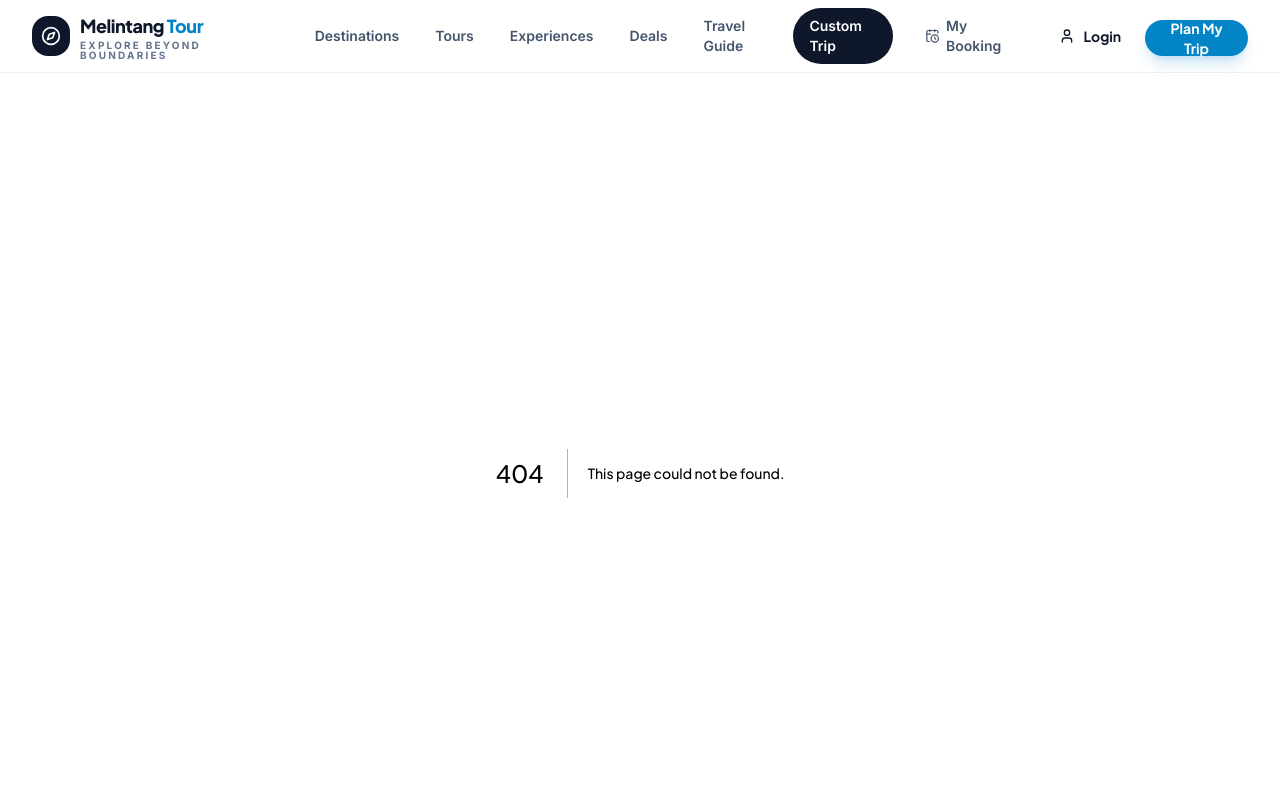
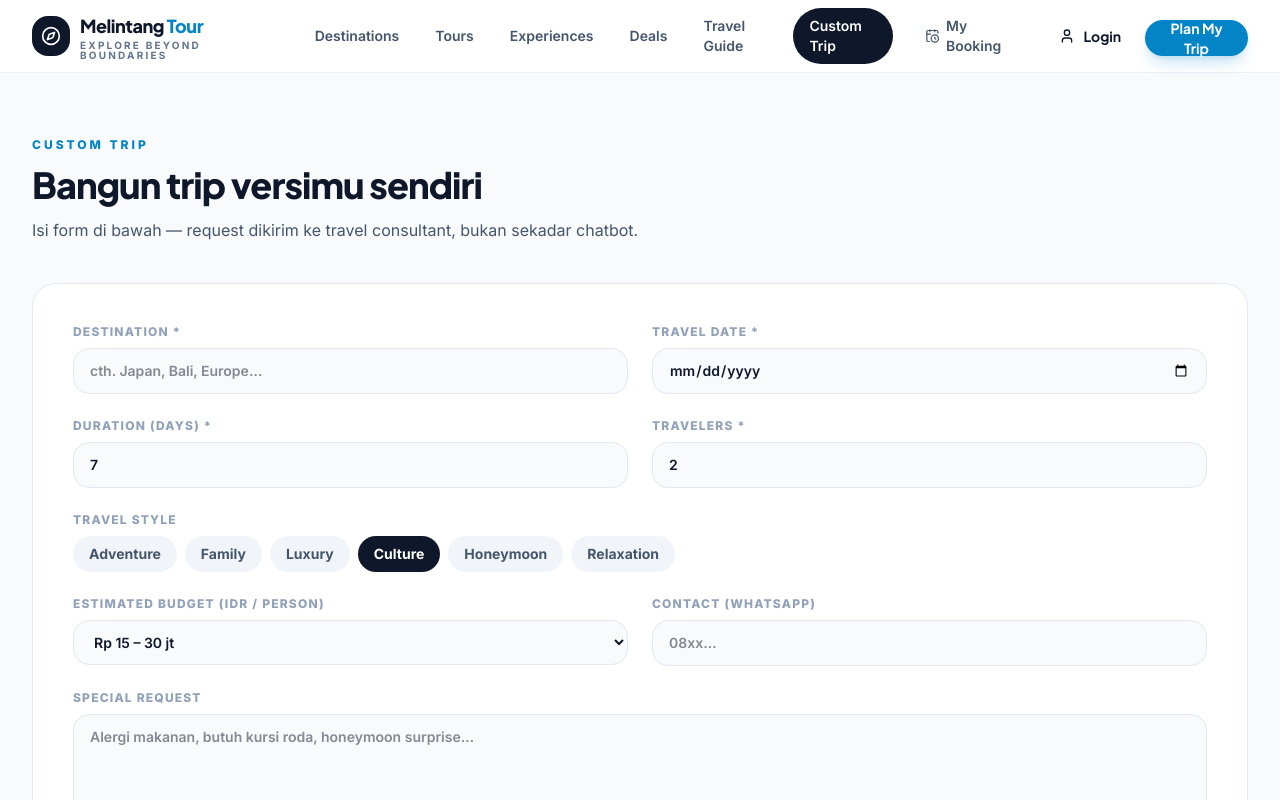
Before and after one commit to kevinefendy/Melintang-Tour, a Next.js app: page /custom-trip in a window 1280 px wide. Before the commit this address had no page. Shown: the top 800 px of the page. Built offline with nearby package versions, Linux system fonts and the light colour scheme.

Commit message:
feat(fe-custom-trip): request form + travel styles + success state

```diff
--- /dev/null
+++ b/src/app/custom-trip/custom-trip-client.tsx
@@ -0,0 +1,92 @@
+"use client";
+
+import { useState } from "react";
+import { CheckCircle2, Compass } from "lucide-react";
+import { Button, SectionHeading } from "@/components/ui";
+
+const styles = ["Adventure", "Family", "Luxury", "Culture", "Honeymoon", "Relaxation"];
+
+export default function CustomTripClient() {
+  const [sent, setSent] = useState(false);
+  const [picked, setPicked] = useState<string[]>(["Culture"]);
+
+  const toggle = (s: string) =>
+    setPicked((p) => (p.includes(s) ? p.filter((x) => x !== s) : [...p, s]));
+
+  if (sent) {
+    return (
+      <main className="container-shell py-16">
+        <div className="mx-auto max-w-xl rounded-3xl border border-emerald-200 bg-emerald-50 p-10 text-center">
+          <CheckCircle2 className="mx-auto h-12 w-12 text-emerald-600" />
+          <h1 className="mt-4 font-heading text-2xl font-extrabold text-navy">Request terkirim!</h1>
+          <p className="mt-2 text-slate-600">
+            Travel consultant kami akan menghubungimu maks. 1×24 jam dengan itinerary awal + estimasi harga.
+          </p>
+          <p className="mt-3 text-xs font-bold uppercase tracking-widest text-slate-400">Request ID: CT-2026-004821</p>
+        </div>
+      </main>
+    );
+  }
+
+  return (
+    <main className="container-shell py-12 md:py-16">
+      <SectionHeading
+        eyebrow="Custom Trip"
+        title="Bangun trip versimu sendiri"
+        desc="Isi form di bawah — request dikirim ke travel consultant, bukan sekadar chatbot."
+      />
+      <form
+        onSubmit={(e) => { e.preventDefault(); setSent(true); }}
+        className="grid gap-6 rounded-3xl border border-slate-200 bg-white p-6 md:grid-cols-2 md:p-10"
+      >
+        <label className="flex flex-col gap-2">
+          <span className="text-xs font-extrabold uppercase tracking-widest text-slate-400">Destination *</span>
+          <input required placeholder="cth. Japan, Bali, Europe…" className="rounded-2xl border border-slate-200 bg-slate-50 px-4 py-3 text-sm font-semibold outline-none focus:border-ocean" />
+        </label>
+        <label className="flex flex-col gap-2">
+          <span className="text-xs font-extrabold uppercase tracking-widest text-slate-400">Travel Date *</span>
+          <input required type="date" className="rounded-2xl border border-slate-200 bg-slate-50 px-4 py-3 text-sm font-semibold outline-none focus:border-ocean" />
+        </label>
+        <label className="flex flex-col gap-2">
+          <span className="text-xs font-extrabold uppercase tracking-widest text-slate-400">Duration (days) *</span>
+          <input required type="number" min={2} max={30} defaultValue={7} className="rounded-2xl border border-slate-200 bg-slate-50 px-4 py-3 text-sm font-semibold outline-none focus:border-ocean" />
+        </label>
+        <label className="flex flex-col gap-2">
+          <span className="text-xs font-extrabold uppercase tracking-widest text-slate-400">Travelers *</span>
+          <input required type="number" min={1} defaultValue={2} className="rounded-2xl border border-slate-200 bg-slate-50 px-4 py-3 text-sm font-semibold outline-none focus:border-ocean" />
+        </label>
+        <div className="md:col-span-2">
+          <p className="text-xs font-extrabold uppercase tracking-widest text-slate-400">Travel Style</p>
+          <div className="mt-2 flex flex-wrap gap-2">
+            {styles.map((s) => (
+              <button type="button" key={s} onClick={() => toggle(s)} className={`rounded-full px-4 py-2 text-sm font-bold ${picked.includes(s) ? "bg-navy text-white" : "bg-slate-100 text-slate-600"}`}>
+                {s}
+              </button>
+            ))}
+          </div>
+        </div>
+        <label className="flex flex-col gap-2">
+          <span className="text-xs font-extrabold uppercase tracking-widest text-slate-400">Estimated Budget (IDR / person)</span>
+          <select className="rounded-2xl border border-slate-200 bg-slate-50 px-4 py-3 text-sm font-semibold outline-none">
+            <option>&lt; Rp 5 jt</option>
+            <option>Rp 5 – 15 jt</option>
+            <option selected>Rp 15 – 30 jt</option>
+            <option>&gt; Rp 30 jt</option>
+          </select>
+        </label>
+        <label className="flex flex-col gap-2">
+          <span className="text-xs font-extrabold uppercase tracking-widest text-slate-400">Contact (WhatsApp)</span>
+          <input required placeholder="08xx…" className="rounded-2xl border border-slate-200 bg-slate-50 px-4 py-3 text-sm font-semibold outline-none focus:border-ocean" />
+        </label>
+        <label className="flex flex-col gap-2 md:col-span-2">
+          <span className="text-xs font-extrabold uppercase tracking-widest text-slate-400">Special Request</span>
+          <textarea rows={4} placeholder="Alergi makanan, butuh kursi roda, honeymoon surprise…" className="rounded-2xl border border-slate-200 bg-slate-50 px-4 py-3 text-sm font-semibold outline-none focus:border-ocean" />
+        </label>
+        <div className="md:col-span-2">
+          <Button type="submit" size="lg" className="w-full md:w-auto"><Compass className="h-5 w-5" /> Build My Trip</Button>
+          <p className="mt-3 text-xs text-slate-400">Dengan submit, kamu setuju dihubungi travel consultant via WhatsApp.</p>
+        </div>
+      </form>
+    </main>
+  );
+}
--- /dev/null
+++ b/src/app/custom-trip/page.tsx
@@ -0,0 +1,11 @@
+import type { Metadata } from "next";
+import CustomTripClient from "./custom-trip-client";
+
+export const metadata: Metadata = {
+  title: "Custom Trip",
+  description: "Request custom itinerary by destination, budget, duration & travel style.",
+};
+
+export default function CustomTripPage() {
+  return <CustomTripClient />;
+}
```
